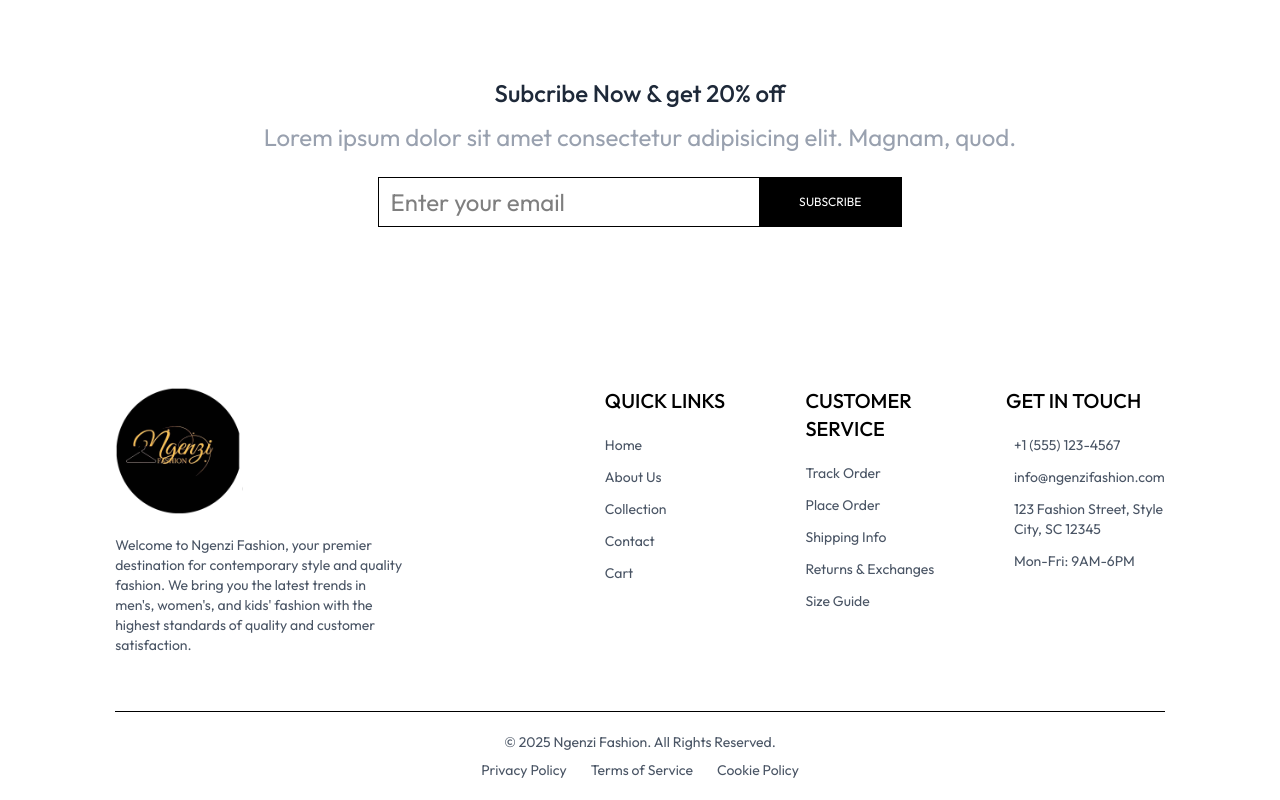
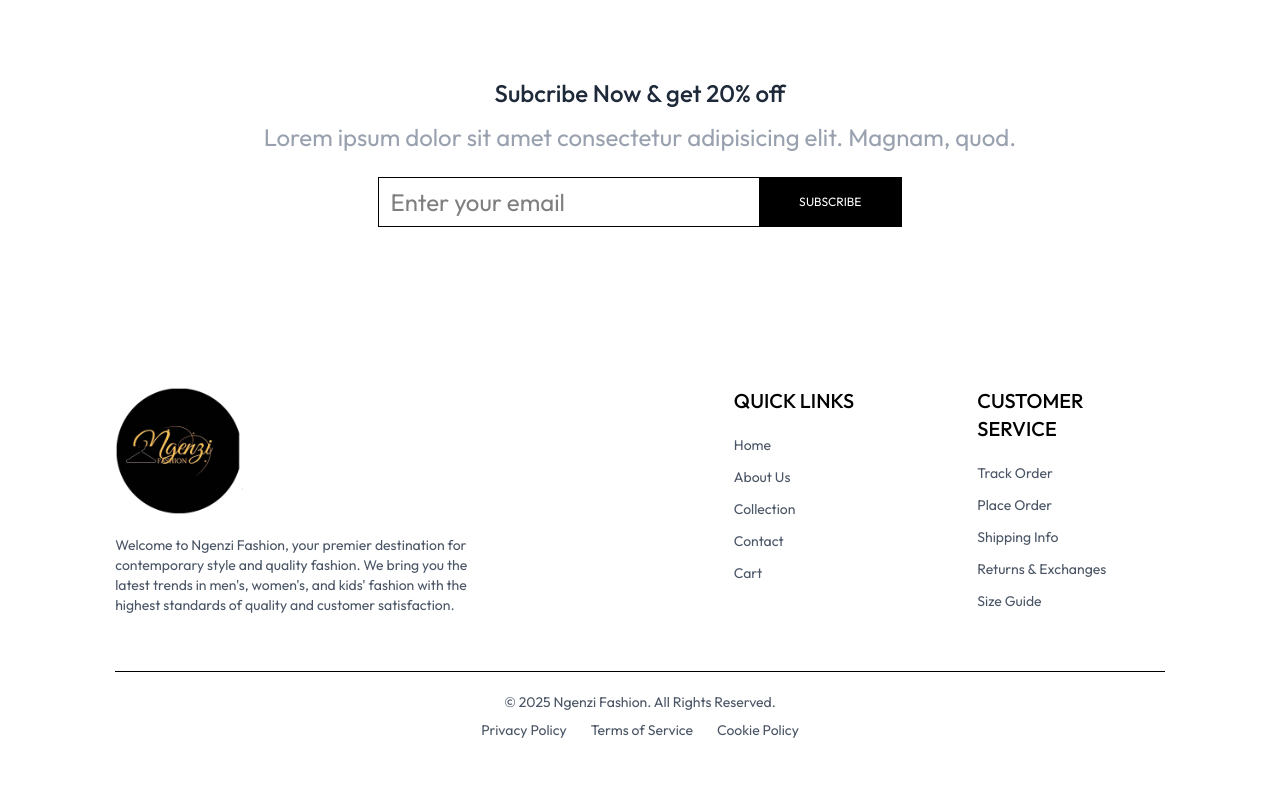
Before and after one commit to MbarushimanaFabrice/ngenzifashion, a React (Vite) app in the folder frontend/: page /about in a window 1280 px wide. Shown: the part 1228-2028 px from the top of the page. After the commit the page ends 1988 px from the top, so only its background shows below. Built offline with nearby package versions, Linux system fonts and the light colour scheme.

Commit message:
Remove contact section from footer

```diff
--- a/frontend/src/components/Footer.jsx
+++ b/frontend/src/components/Footer.jsx
@@ -5,7 +5,7 @@
 const Footer = () => {
   return (
     <div>
-      <div className='flex flex-col sm:grid grid-cols-[3fr_1fr_1fr_1fr] gap-14 my-10 mt-40 text-sm'>
+      <div className='flex flex-col sm:grid grid-cols-[3fr_1fr_1fr] gap-14 my-10 mt-40 text-sm'>
         <div>
             <img src={assets.logo} className='mb-5 w-32' alt="Ngenzi Fashion Logo" />
             <p className='w-full md:w-2/3 text-gray-600 mb-4'>
@@ -48,28 +48,6 @@
                 <li><a href="#" className='hover:text-gray-800 transition-colors'>Size Guide</a></li>
             </ul>
         </div>
-
-        <div>
-            <p className='text-xl font-medium mb-5'>GET IN TOUCH</p>
-            <ul className='flex flex-col gap-3 text-gray-600'>
-                <li className='flex items-center gap-2'>
-                    <i className="fas fa-phone"></i>
-                    <span>+1 (555) 123-4567</span>
-                </li>
-                <li className='flex items-center gap-2'>
-                    <i className="fas fa-envelope"></i>
-                    <span>info@ngenzifashion.com</span>
-                </li>
-                <li className='flex items-center gap-2'>
-                    <i className="fas fa-map-marker-alt"></i>
-                    <span>123 Fashion Street, Style City, SC 12345</span>
-                </li>
-                <li className='flex items-center gap-2'>
-                    <i className="fas fa-clock"></i>
-                    <span>Mon-Fri: 9AM-6PM</span>
-                </li>
-            </ul>
-        </div>
       </div>
 
       <div>
```
